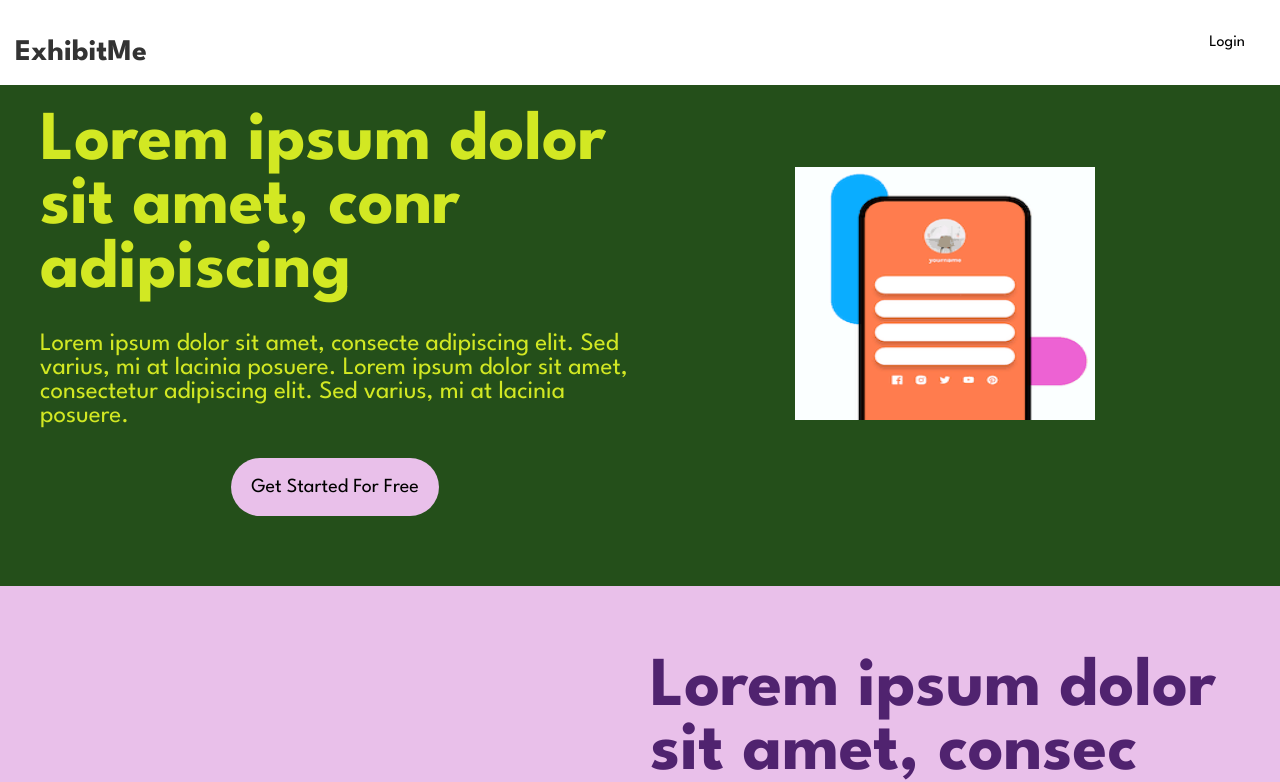
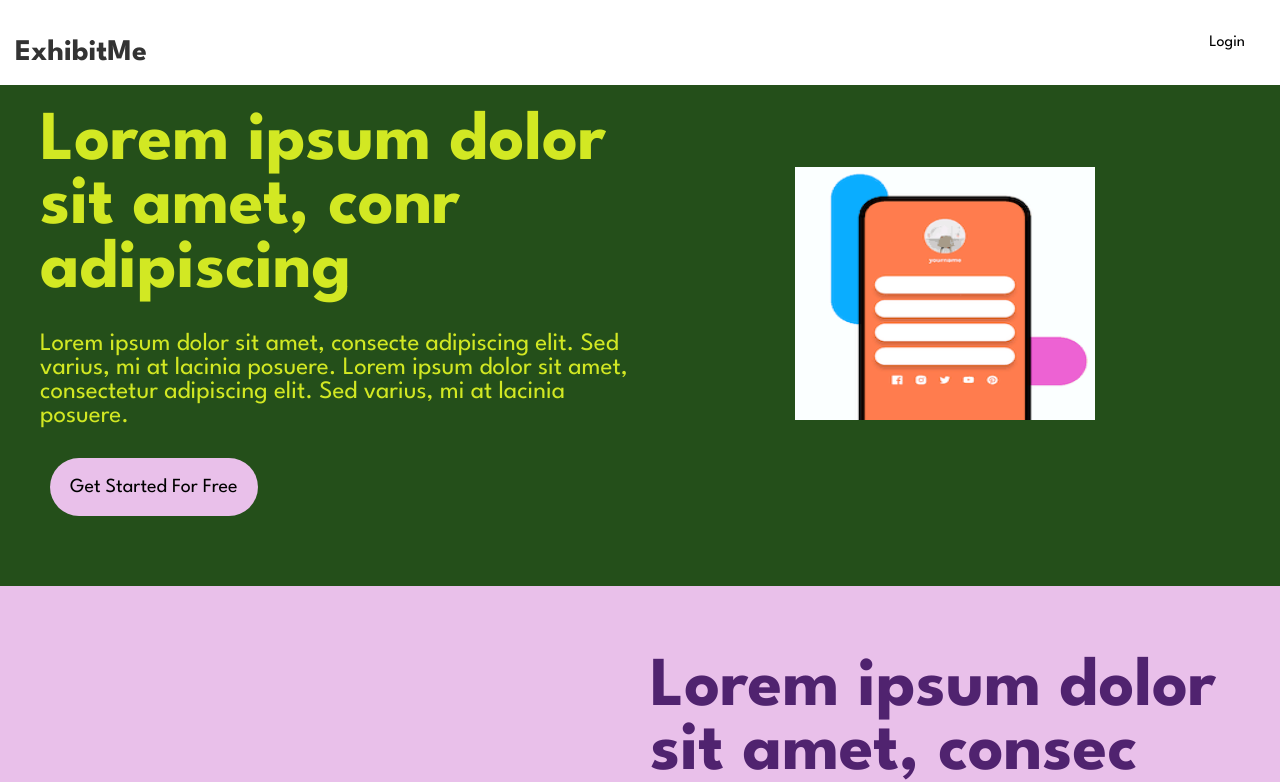
Before and after one commit to praveensubramani07/exhibit_react, a React (Create React App) app: page / in a window 1280 px wide. Shown: the top 782 px of the page. Built offline with nearby package versions, Linux system fonts and the light colour scheme.

Commit message:
Update home.css

```diff
--- a/src/componenet/home.css
+++ b/src/componenet/home.css
@@ -21,10 +21,7 @@
 .container .left-div{
     flex: 1;
     padding: 10px;
-    display:flex;
-    align-items:center;
-    justify-content:center;
-    flex-direction:column;
+
 }
 .container .right-div{
     flex: 1;
@@ -85,9 +82,7 @@
 .container-1 .right-div{
     flex: 1;
     padding: 10px;
-     align-items:center;
-    justify-content:center;
-    flex-direction:column;
+
 }
 .container-1 .image-con {
     display: flex;
@@ -141,9 +136,7 @@
 .container-2 .left-div{
     flex: 1;
     padding: 10px;
-    justify-content:center;
-    flex-direction:column;
-     align-items:center;
+
 }
 .container-2 .right-div{
     flex: 1;
@@ -205,9 +198,7 @@
 .container-3 .right-div{
     flex: 1;
     padding: 10px;
-    justify-content:center;
-    flex-direction:column;
-     align-items:center;
+
 }
 .container-3 .image-con {
     display: flex;
```
